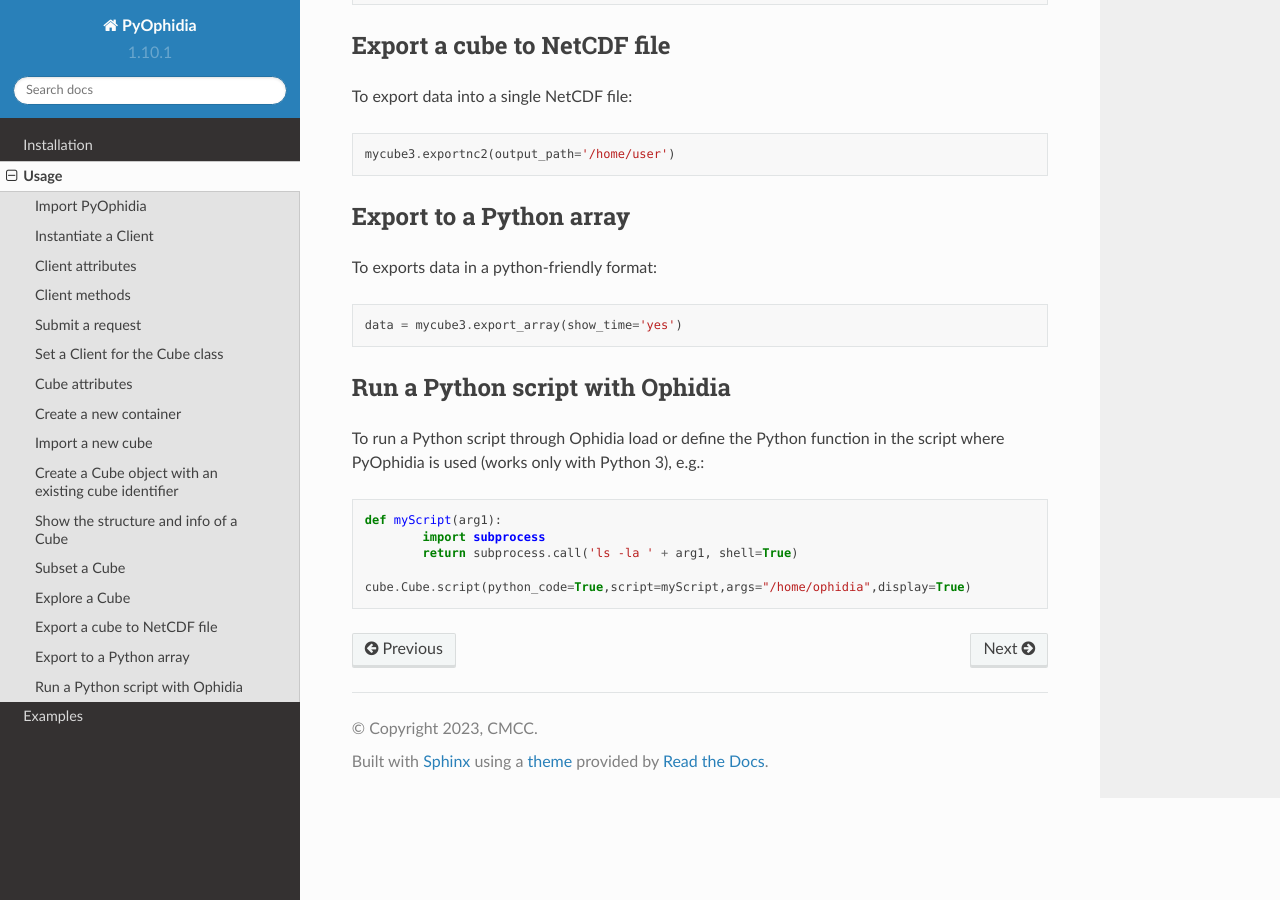
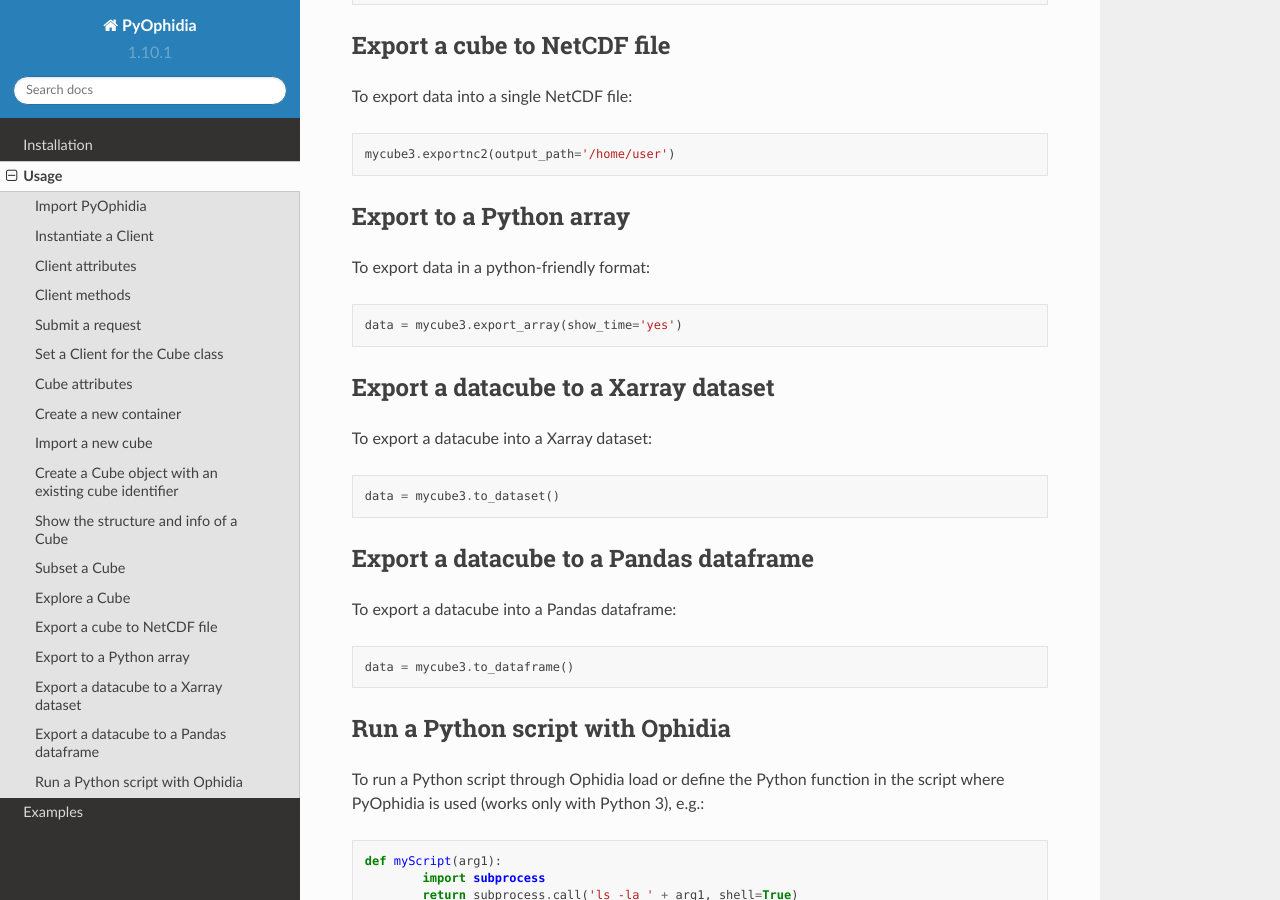
Before and after one commit to OphidiaBigData/PyOphidia, a Sphinx documentation site: the page built from docs/source/usage.rst, in a window 1280 px wide and 900 px high, scrolled down 4149 px. Built offline with Sphinx 7.4.7 and the Read the Docs theme 2.0.0, drawn with Linux system fonts in a browser that asks for light colours.

Commit message:
Update usage.rst

```diff
--- a/docs/source/usage.rst
+++ b/docs/source/usage.rst
@@ -184,11 +184,29 @@ To export data into a single NetCDF file:
 Export to a Python array
 ------------------------
 
-To exports data in a python-friendly format:
+To export data in a python-friendly format:
 
 .. code-block:: python
 
    data = mycube3.export_array(show_time='yes')
+
+Export a datacube to a Xarray dataset
+-------------------------------------
+
+To export a datacube into a Xarray dataset:
+
+.. code-block:: python
+
+   data = mycube3.to_dataset()
+
+Export a datacube to a Pandas dataframe
+---------------------------------------
+
+To export a datacube into a Pandas dataframe:
+
+.. code-block:: python
+
+   data = mycube3.to_dataframe()
 
 Run a Python script with Ophidia
 --------------------------------
```
